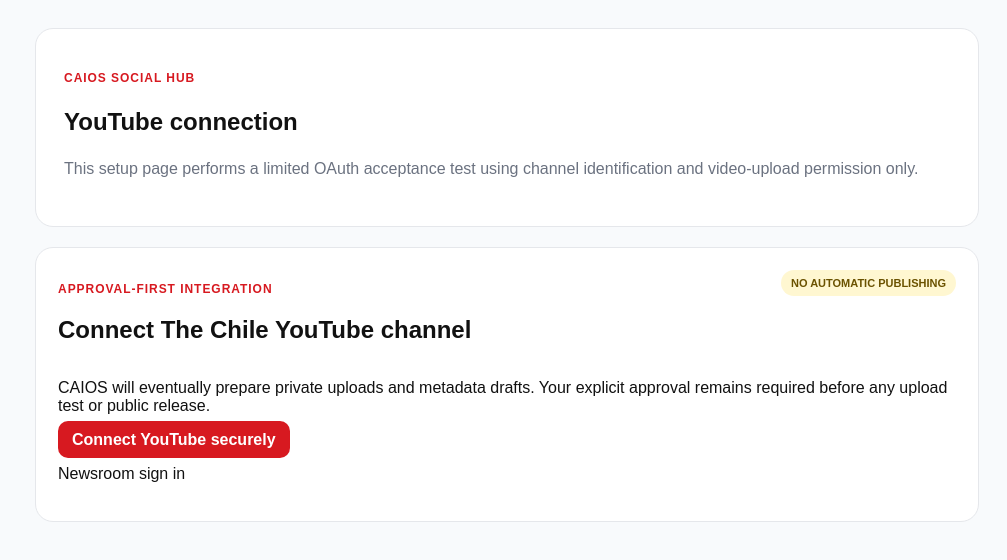
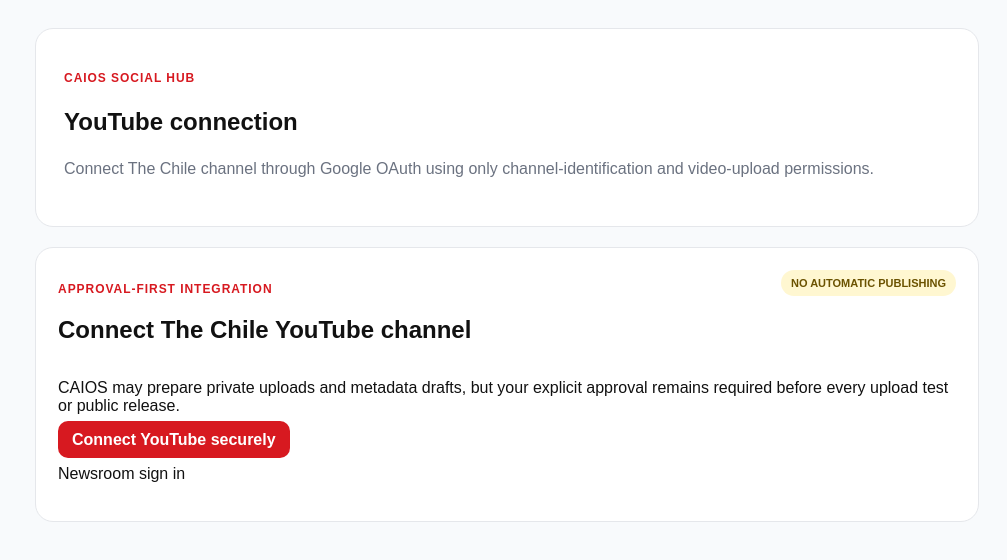
Before and after one commit to thechile78/CAIOS, a Next.js app: page /integrations/youtube in a window 1280 px wide. Shown: the top 560 px of the page, without its empty margins (273-1280 px from the left). Built offline with nearby package versions, Linux system fonts and the light colour scheme.

Commit message:
Show encrypted YouTube token storage status

```diff
--- a/app/integrations/youtube/page.tsx
+++ b/app/integrations/youtube/page.tsx
@@ -13,9 +13,9 @@ function readParam(value: string | string[] | undefined): string | null {
 export default async function YouTubeIntegrationPage({ searchParams }: YouTubeIntegrationPageProps) {
   const params = await searchParams;
   const connected = readParam(params.connected) === "1";
+  const stored = readParam(params.stored) === "1";
   const channel = readParam(params.channel);
   const channelId = readParam(params.channelId);
-  const refreshToken = readParam(params.refreshToken);
   const error = readParam(params.error);
 
   return (
@@ -24,14 +24,14 @@ export default async function YouTubeIntegrationPage({ searchParams }: YouTubeIn
         <header className="hero">
           <p className="eyebrow">CAIOS Social Hub</p>
           <h1>YouTube connection</h1>
-          <p>This setup page performs a limited OAuth acceptance test using channel identification and video-upload permission only.</p>
+          <p>Connect The Chile channel through Google OAuth using only channel-identification and video-upload permissions.</p>
         </header>
 
         <section className="panel">
           <div className="panel-heading">
             <div>
               <p className="eyebrow">Approval-first integration</p>
-              <h2>{connected ? "YouTube authorization test passed" : "Connect The Chile YouTube channel"}</h2>
+              <h2>{connected ? "YouTube connected securely" : "Connect The Chile YouTube channel"}</h2>
             </div>
             <span className="safety-badge">No automatic publishing</span>
           </div>
@@ -40,14 +40,14 @@ export default async function YouTubeIntegrationPage({ searchParams }: YouTubeIn
             <div>
               <p><strong>Channel:</strong> {channel}</p>
               <p><strong>Channel ID:</strong> {channelId}</p>
-              <p><strong>Offline token:</strong> {refreshToken}</p>
-              <p>The OAuth flow and channel verification work. Tokens are not persisted during this acceptance phase, and no upload or publication was performed.</p>
+              <p><strong>Encrypted token vault:</strong> {stored ? "Saved" : "Not saved"}</p>
+              <p>The connection is ready for an approval-gated private upload test. No upload or publication was performed during authorization.</p>
             </div>
           ) : null}
 
           {error ? <p role="alert"><strong>Connection error:</strong> {error}</p> : null}
 
-          <p>CAIOS will eventually prepare private uploads and metadata drafts. Your explicit approval remains required before any upload test or public release.</p>
+          <p>CAIOS may prepare private uploads and metadata drafts, but your explicit approval remains required before every upload test or public release.</p>
           <a className="primary-button" href="/api/integrations/youtube/connect">Connect YouTube securely</a>
           <p><Link href="/login">Newsroom sign in</Link></p>
         </section>
```
